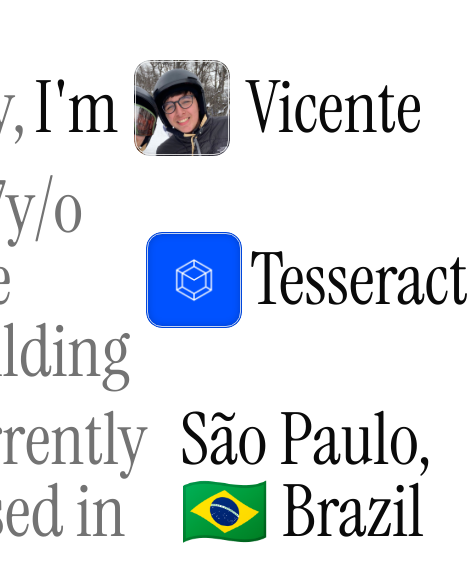
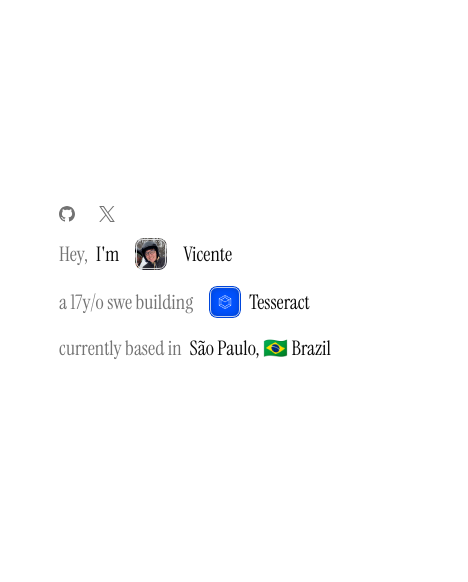
Before and after one commit to Vicentesan/vicentesan.dev, a Next.js app: page / in a window 390 px wide. Shown: the part 138-720 px from the top of the page, 468 px wide, since content can reach past the window. Built offline with nearby package versions, Linux system fonts and the light colour scheme.

Commit message:
feat: add responsivity

```diff
--- a/src/app/page.tsx
+++ b/src/app/page.tsx
@@ -47,7 +47,7 @@ export default function Home() {
                 className="text-muted-foreground transition-colors hover:text-foreground"
                 aria-label="GitHub"
               >
-                <GithubLogo className="size-6" />
+                <GithubLogo className="size-4 sm:size-6" />
               </Link>
             </TooltipTrigger>
             <TooltipContent className="font-sans">
@@ -63,7 +63,7 @@ export default function Home() {
                 className="text-muted-foreground transition-colors hover:text-foreground"
                 aria-label="Twitter"
               >
-                <XLogo className="size-6" />
+                <XLogo className="size-4 sm:size-6" />
               </Link>
             </TooltipTrigger>
             <TooltipContent className="font-sans">
@@ -87,7 +87,7 @@ export default function Home() {
           }}
           transition={{ duration: 0.5, delay: 1 * 0.2 }}
           className={cn(
-            'flex flex-row items-center justify-start gap-2 text-7xl text-foreground'
+            'flex flex-row items-center justify-start gap-2 text-foreground text-xl sm:text-3xl md:text-7xl'
           )}
         >
           <span className="text-muted-foreground">Hey,</span>
@@ -120,7 +120,7 @@ export default function Home() {
           }}
           transition={{ duration: 0.5, delay: 2 * 0.2 }}
           className={cn(
-            'flex flex-row items-center justify-start gap-2 font-instrument-serif text-7xl text-foreground'
+            'flex flex-row items-center justify-start gap-2 font-instrument-serif text-foreground text-xl sm:text-3xl md:text-7xl'
           )}
         >
           <span className="text-muted-foreground">a {age}y/o swe building</span>
@@ -157,7 +157,7 @@ export default function Home() {
           }}
           transition={{ duration: 0.5, delay: 3 * 0.2 }}
           className={cn(
-            'flex flex-row items-center justify-start gap-2 font-instrument-serif text-7xl text-foreground'
+            'flex flex-row items-center justify-start gap-2 font-instrument-serif text-foreground text-xl sm:text-3xl md:text-7xl'
           )}
         >
           <span className="text-muted-foreground">currently based in</span>
--- a/src/components/profile-img.tsx
+++ b/src/components/profile-img.tsx
@@ -20,7 +20,7 @@ export function ProfileImage({
   return (
     <motion.div
       key={`${image.src}-profile-image-container`}
-      className="relative mx-2 size-24 cursor-pointer overflow-hidden rounded-2xl"
+      className="relative mx-2 size-8 cursor-pointer overflow-hidden rounded-md sm:size-12 sm:rounded-2xl md:size-24"
       whileHover={{ scale: 1.05 }}
       whileTap={{ scale: 0.98 }}
       animate={{ scale: isParentHovered ? 1.05 : 1 }}
@@ -30,14 +30,14 @@ export function ProfileImage({
       <motion.img
         src={image.src}
         alt={alt}
-        className="pointer-events-none h-full w-full select-none rounded-2xl object-cover"
+        className="pointer-events-none h-full w-full select-none rounded-md object-cover sm:rounded-2xl"
         layoutId={`${image.src}-profile-image`}
         aria-hidden={ariaHidden}
         loading="eager"
       />
       <motion.div
         layoutId={`${image.src}-profile-image-overlay`}
-        className="pointer-events-none absolute inset-0 rounded-2xl shadow-[inset_0_0_10px_rgba(0,0,0,0.3)] outline-1 outline-muted/80 outline-offset-[-2px]"
+        className="pointer-events-none absolute inset-0 rounded-md shadow-[inset_0_0_10px_rgba(0,0,0,0.3)] outline-1 outline-muted/80 outline-offset-[-2px] sm:rounded-2xl"
       />
     </motion.div>
   )
```
